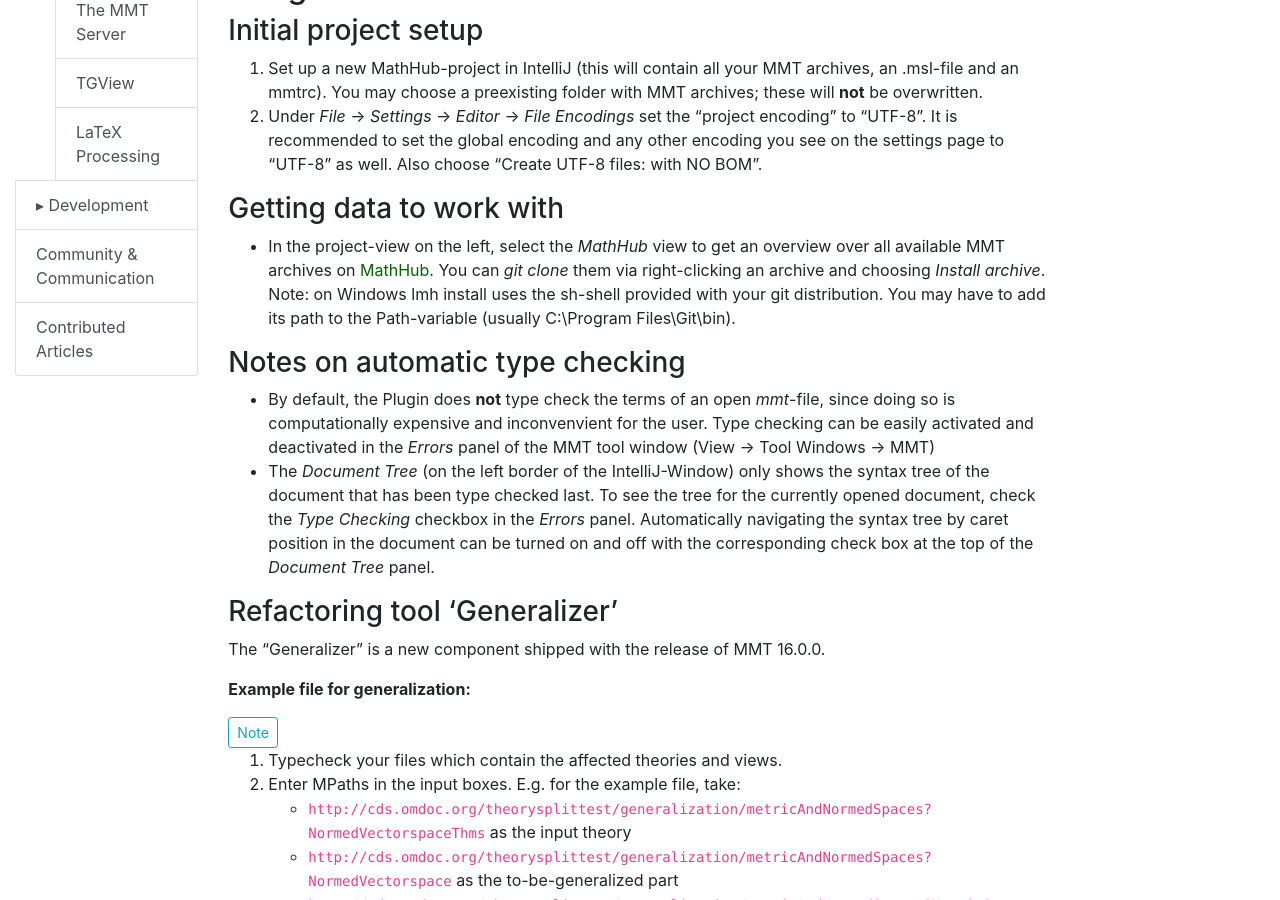
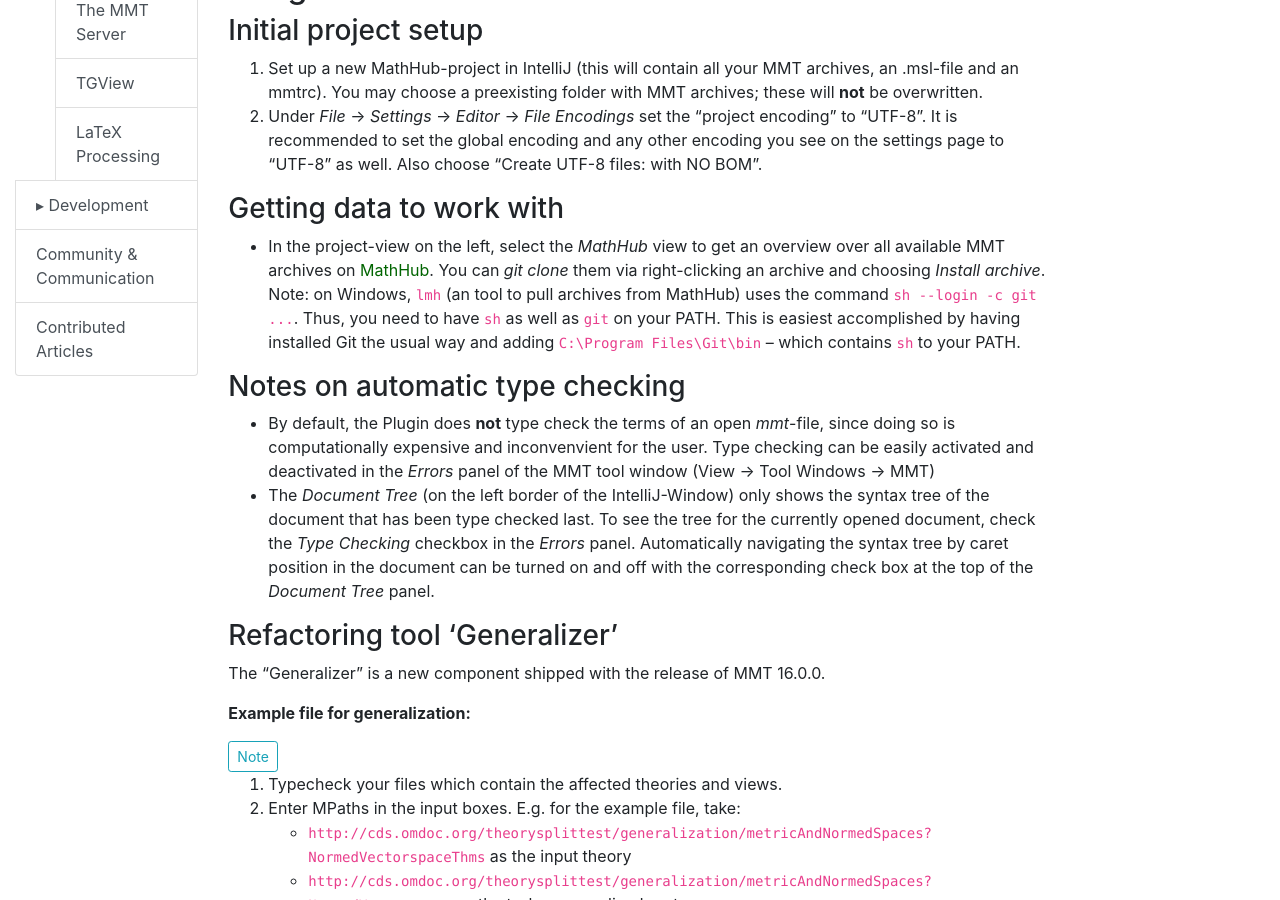
Before and after one commit to UniFormal/uniformal.github.io, a Jekyll site: the page built from doc/applications/intellij.md, in a window 1280 px wide and 900 px high, scrolled down 711 px. Built offline with Jekyll 4.4.1, drawn with Linux system fonts in a browser that asks for light colours.

Commit message:
Refine how Git and sh are required by lmh on Windows

```diff
--- a/doc/applications/intellij.md
+++ b/doc/applications/intellij.md
@@ -30,7 +30,7 @@ Since MMT files make heavy use of Unicode math charcters, be sure to have a font
 ### Getting data to work with
 
 - In the project-view on the left, select the *MathHub* view to get an overview over all available MMT archives on
-[MathHub](http://gl.mathhub.info). You can *git clone* them via right-clicking an archive and choosing *Install archive*. Note: on Windows lmh install uses the sh-shell provided with your git distribution.  You may have to add its path to the Path-variable (usually C:\Program Files\Git\bin).
+[MathHub](http://gl.mathhub.info). You can *git clone* them via right-clicking an archive and choosing *Install archive*. Note: on Windows, `lmh` (an tool to pull archives from MathHub) uses  the command `sh --login -c git ...`. Thus, you need to have `sh` as well as `git` on your PATH. This is easiest accomplished by having installed Git the usual way and adding `C:\Program Files\Git\bin` -- which contains `sh` to your PATH.
 
 ### Notes on automatic type checking
 
```
